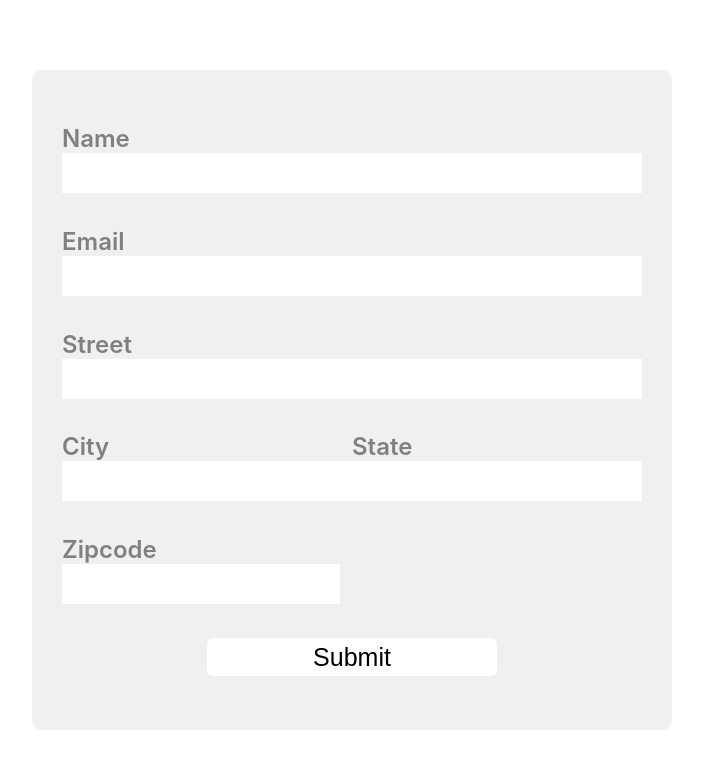
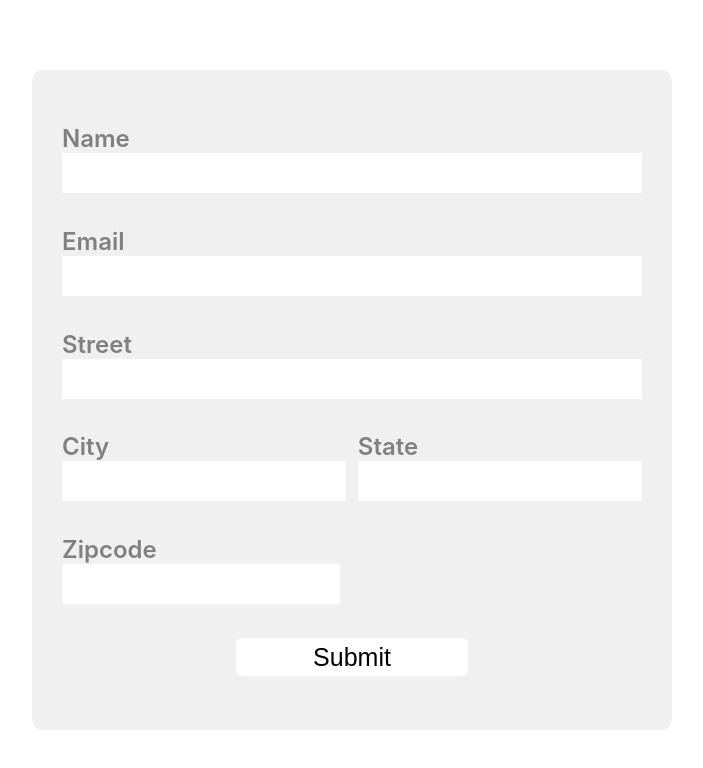
Before and after one commit to lekaren-web/devtest, a React (Create React App) app: page / in a window 1280 px wide. Shown: the top 768 px of the page, without its empty margins (288-991 px from the left). Built offline with nearby package versions, Linux system fonts and the light colour scheme; no server answers.

Commit message:
Update index.css

```diff
--- a/src/index.css
+++ b/src/index.css
@@ -53,7 +53,7 @@ input{
 }
 
 .submit-button{
-  width:50%;
+  width:40%;
   margin: 0 auto;
   background-color: white;
   border-radius: 6px;
@@ -62,13 +62,13 @@ input{
 .half-row div {
 display: flex;
 flex-direction: column;
-width: 50%
+width: 49%
 }
 .half-row{
   display: flex;
   flex-direction: row;
   flex-wrap: wrap;
-  justify-content: space-evenly;
+  justify-content: space-between;
   width: 100%;
 }
 .input-name{display: flex;
```
